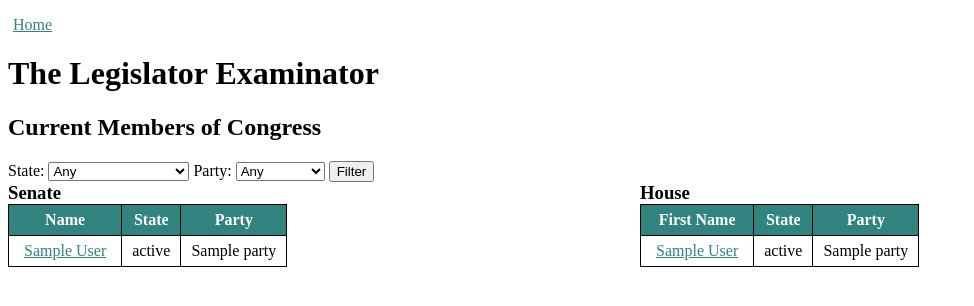
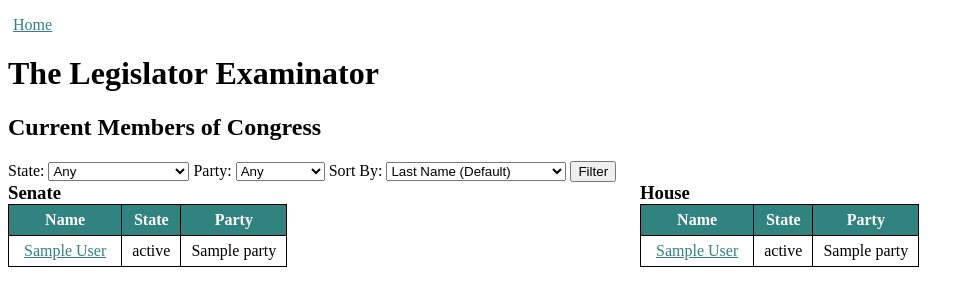
Before and after one commit to mdamschroder/ec500-final-project, a Flask app: template templates/current_members.html in a window 1280 px wide. Shown: the top 306 px of the page, without its empty margins (0-974 px from the left). Run offline with Flask 2, Linux system fonts and the light colour scheme; the template is opened without the code that fills it: most values are stand-ins (such as "Sample title", 1, 10 or a date in 2020).

Commit message:
Added sort features for members page

```diff
--- a/app.py
+++ b/app.py
@@ -3,7 +3,7 @@
 
 from flask import Flask, request, render_template, redirect, json, url_for
 from flask_restful import Resource, Api
-from get_current_members import get_house, get_senators, filter_members
+from get_current_members import get_house, get_senators, filter_members, sort_members
 from get_bills import get_bills
 app = Flask(__name__)
 CONGRESS_API_KEY = 'fTgijhbaKjHp3PMYYv8lBR45m16pI1pbgdBedAWB'
@@ -19,6 +19,7 @@ def current_members():
 
     state = request.args.get("state")
     party = request.args.get("party")
+    sort_by = request.args.get("sort")
 
     # Get members
     house_members = get_house()
@@ -28,7 +29,12 @@ def current_members():
     house_members = filter_members(house_members, state, party)
     senate_members = filter_members(senate_members, state, party)
 
-    return render_template("current_members.html", house=house_members, senate=senate_members)
+    # Sort members
+    house_members = sort_members(house_members, sort_by)
+    senate_members = sort_members(senate_members, sort_by)
+
+
+    return render_template("current_members.html", house=house_members, senate=senate_members, sort_by=sort_by)
 
 @app.route('/get_bills')
 def recent_bills():
--- a/templates/current_members.html
+++ b/templates/current_members.html
@@ -71,6 +71,15 @@
                 <option value="R">Republican</option>
                 <option value="other">Other</option>
             </select>
+            <label for="sort">Sort By:</label>
+            <select name="sort" id="sort">
+                <option value="">Last Name (Default)</option>
+                <option value="party">Party</option>
+                <option value="date_of_birth">Age</option>
+                <option value="votes_with_party_pct">Votes w/ Party Percentage</option>
+                <option value="missed_votes_pct">Missed Vote Percentage</option>
+                <option value="seniority">Seniority</option>
+            </select>
             <input type="submit" value="Filter">
         </form>
 
@@ -83,6 +92,18 @@
                             <th>Name</th>
                             <th>State</th>
                             <th>Party</th>
+                            {% if sort_by == "date_of_birth" %}
+                                <th>Date of Birth</th>
+                            {% endif %}
+                            {% if sort_by == "votes_with_party_pct" %}
+                                <th>Votes w/ Party</th>
+                            {% endif %}
+                            {% if sort_by == "missed_votes_pct" %}
+                                <th>Missed Votes</th>
+                            {% endif %}
+                            {% if sort_by == "seniority" %}
+                                <th>Seniority</th>
+                            {% endif %}
                         </tr>
                     </thead>
                     {% for senator in senate %}
@@ -90,6 +111,18 @@
                                 <td><a href={{senator.url}} target='_blank'>{{senator.first_name}} {{senator.last_name}}</a></td>
                                 <td>{{senator.state}}</td>
                                 <td>{{senator.party}}</td>
+                                {% if sort_by == "date_of_birth" %}
+                                    <td>{{senator.date_of_birth}}</td>
+                                {% endif %}
+                                {% if sort_by == "votes_with_party_pct" %}
+                                    <td>{{senator.votes_with_party_pct}}%</td>
+                                {% endif %}
+                                {% if sort_by == "missed_votes_pct" %}
+                                    <td>{{senator.missed_votes_pct}}%</td>
+                                {% endif %}
+                                {% if sort_by == "seniority" %}
+                                    <td>{{senator.seniority}}</td>
+                                {% endif %}
                             </tr>
                     {% endfor %}
                 </table>
@@ -99,9 +132,21 @@
                 <table>
                     <thead>
                         <tr>
-                            <th>First Name</th>
+                            <th>Name</th>
                             <th>State</th>
                             <th>Party</th>
+                            {% if sort_by == "date_of_birth" %}
+                                <th>Date of Birth</th>
+                            {% endif %}
+                            {% if sort_by == "votes_with_party_pct" %}
+                                <th>Votes w/ Party</th>
+                            {% endif %}
+                            {% if sort_by == "missed_votes_pct" %}
+                                <th>Missed Votes</th>
+                            {% endif %}
+                            {% if sort_by == "seniority" %}
+                                <th>Seniority</th>
+                            {% endif %}
                         </tr>
                     </thead>
                     {% for house in house %}
@@ -109,6 +154,18 @@
                             <td><a href={{house.url}} target='_blank'>{{house.first_name}} {{house.last_name}}</a></td>
                             <td>{{house.state}}</td>
                             <td>{{house.party}}</td>
+                            {% if sort_by == "date_of_birth" %}
+                                <td>{{house.date_of_birth}}</td>
+                            {% endif %}
+                            {% if sort_by == "votes_with_party_pct" %}
+                                <td>{{house.votes_with_party_pct}}%</td>
+                            {% endif %}
+                            {% if sort_by == "missed_votes_pct" %}
+                                <td>{{house.missed_votes_pct}}%</td>
+                            {% endif %}
+                            {% if sort_by == "seniority" %}
+                                <td>{{house.seniority}}</td>
+                            {% endif %}
                         </tr>
                     {% endfor %}
                 </table>
```
Also changed, not shown: get_current_members.py (+18 -0 lines).
